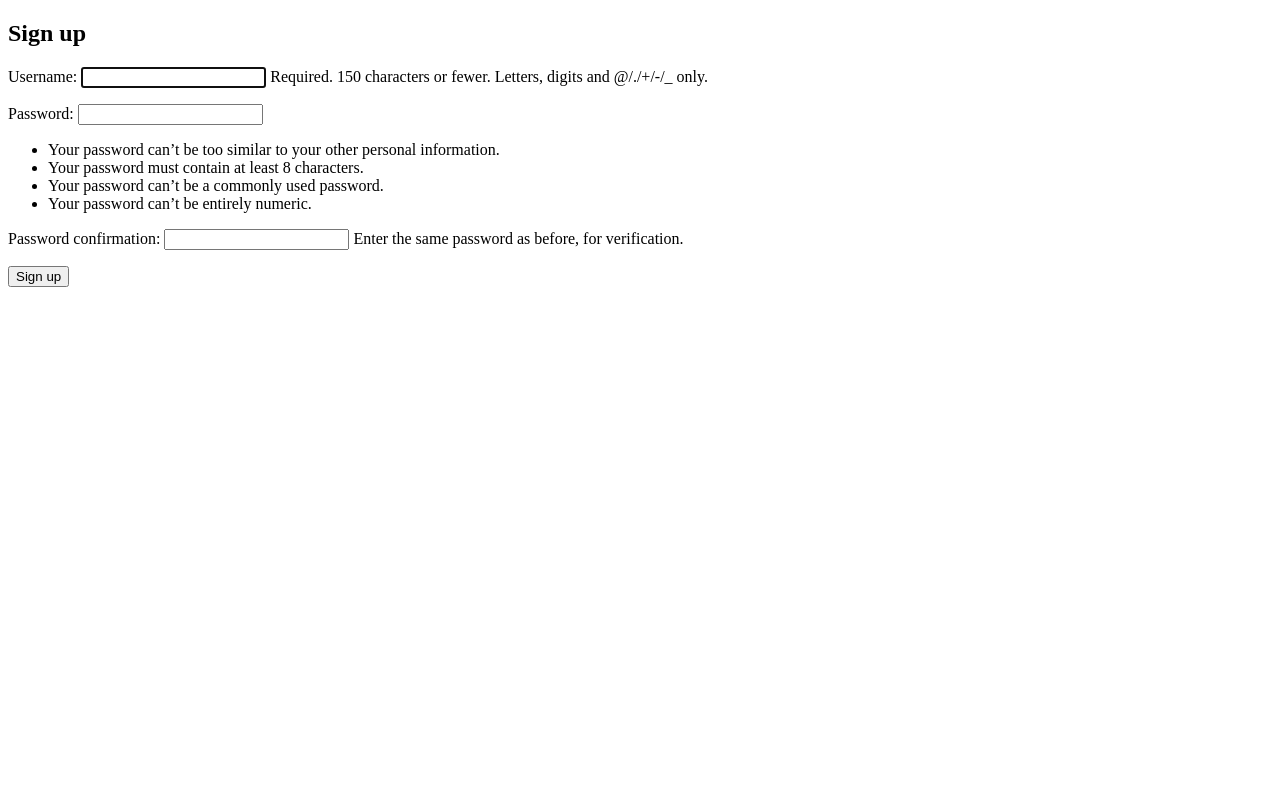
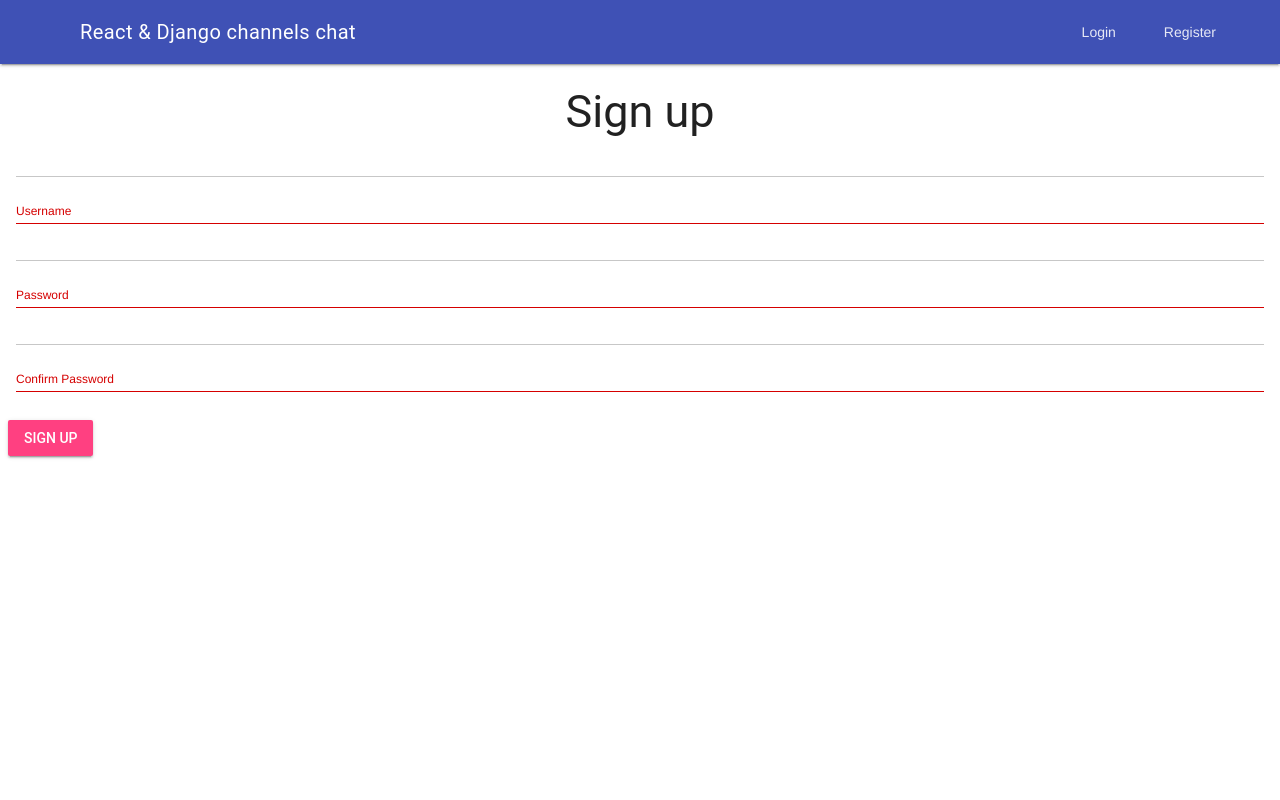
Before and after one commit to shaggy7202/conversations, a Django app: page /signup/ in a window 1280 px wide. Run offline with Django 3.2, Linux system fonts and the light colour scheme.

Commit message:
Added styles.

```diff
--- a/conversations/settings.py
+++ b/conversations/settings.py
@@ -25,7 +25,7 @@ SECRET_KEY = 'km)ne@$jf7w5v%hkm5*&lwdnxnp%_2ub+18t162=h4v=my5+o4'
 # SECURITY WARNING: don't run with debug turned on in production!
 DEBUG = True
 
-ALLOWED_HOSTS = []
+ALLOWED_HOSTS = ['*']
 
 
 # Application definition
--- /dev/null
+++ b/conversations/static/index.css
@@ -0,0 +1,16 @@
+h2{
+    text-align: center;
+}
+
+.login-form{
+    text-align: center;
+}
+
+.mdl-textfield {
+    border-top: 1px solid #c7c7c7;
+    width: 100%;
+}
+
+.mdl-list{
+    text-align: center;
+}
--- /dev/null
+++ b/conversations/templates/base.html
@@ -0,0 +1,43 @@
+{% load staticfiles %}
+
+<!DOCTYPE html>
+<html lang="en">
+<head>
+    <meta charset="UTF-8">
+    <title>{% block title %}{% endblock %}</title>
+    <link rel="stylesheet" href="https://fonts.googleapis.com/icon?family=Material+Icons">
+    <link rel="stylesheet" href="https://code.getmdl.io/1.3.0/material.indigo-pink.min.css">
+    <script defer src="https://code.getmdl.io/1.3.0/material.min.js"></script>
+    <script src="https://code.jquery.com/jquery-3.3.1.min.js"></script>
+    <link rel="stylesheet" href="{% static 'index.css' %}">
+</head>
+<body>
+<!-- Always shows a header, even in smaller screens. -->
+<div class="mdl-layout mdl-js-layout mdl-layout--fixed-header">
+  <header class="mdl-layout__header">
+    <div class="mdl-layout__header-row">
+      <!-- Title -->
+      <span class="mdl-layout-title">React & Django channels chat</span>
+      <!-- Add spacer, to align navigation to the right -->
+      <div class="mdl-layout-spacer"></div>
+      <!-- Navigation. We hide it in small screens. -->
+      <nav class="mdl-navigation mdl-layout--large-screen-only">
+        {% if user.is_authenticated %}
+            <a class="mdl-navigation__link" href="{% url 'index' %}">Chat</a>
+            <a class="mdl-navigation__link" href="{% url 'logout' %}">Logout</a>
+        {% else %}
+            <a class="mdl-navigation__link" href="{% url 'login' %}">Login</a>
+            <a class="mdl-navigation__link" href="{% url 'signup' %}">Register</a>
+        {% endif %}
+      </nav>
+    </div>
+  </header>
+  <main class="mdl-layout__content">
+    <div class="page-content">
+        {% block body %}
+        {% endblock %}
+    </div>
+  </main>
+</div>
+</body>
+</html>
--- a/conversations/templates/signup.html
+++ b/conversations/templates/signup.html
@@ -1,15 +1,25 @@
-<!DOCTYPE html>
-<html lang="en">
-<head>
-    <meta charset="UTF-8">
-    <title>Sign up</title>
-</head>
-<body>
+{% extends 'base.html' %}
+
+{% block title %}Sign up{% endblock %}
+
+{% block body %}
     <h2>Sign up</h2>
-    <form method="post">
+    <form method="post" class="mdl-grid">
         {% csrf_token %}
-        {{ form.as_p }}
-        <button type="submit">Sign up</button>
+        <div class="mdl-textfield mdl-js-textfield mdl-textfield--floating-label mdl-cell mdl-cell--4-col">
+            <input class="mdl-textfield__input" type="text" id="id_username" name="username" required>
+            <label class="mdl-textfield__label" for="id_username">Username</label>
+        </div>
+        <div class="mdl-textfield mdl-js-textfield mdl-textfield--floating-label mdl-cell mdl-cell--4-col">
+            <input class="mdl-textfield__input" type="password" id="id_password1" name="password1" required>
+            <label class="mdl-textfield__label" for="id_password1">Password</label>
+        </div>
+        <div class="mdl-textfield mdl-js-textfield mdl-textfield--floating-label mdl-cell mdl-cell--4-col">
+            <input class="mdl-textfield__input" type="password" id="id_password2" name="password2" required>
+            <label class="mdl-textfield__label" for="id_password2">Confirm Password</label>
+        </div>
+        <button class="mdl-button mdl-js-button mdl-button--raised mdl-js-ripple-effect mdl-button--accent" type="submit">
+          Sign up
+        </button>
     </form>
-</body>
-</html>
+{% endblock %}
--- a/js/components/chat.js
+++ b/js/components/chat.js
@@ -20,7 +20,8 @@ export default class Chat extends React.Component {
   }
 
   sendMessage(){
-    this.state.socket.send($('textarea').val())
+    this.state.socket.send($('textarea').val());
+    $('textarea').val('');
   }
 
 
--- a/js/components/message.js
+++ b/js/components/message.js
@@ -3,15 +3,16 @@ import React from 'react';
 export class Message extends React.Component{
     render(){
         return(
+            <li className="mdl-list__item mdl-list__item--two-line">
                 <span className="mdl-list__item-primary-content">
-            <i className="material-icons mdl-list__item-avatar">person</i>
                     <span>
                         {this.props.username}
                     </span>
-                <span className="mdl-list__item-text-body">
+                    <span className="mdl-list__item-sub-title">
                         {this.props.text}
                     </span>
                 </span>
+            </li>
         )
     }
 }
```
Also changed, not shown: conversations/templates/index.html (+5 -11 lines), conversations/templates/login.html (+23 -14 lines), conversations/static/compiled/main.bundle.js, 1 other file. Lines whose indentation alone changed are shown as unchanged.
